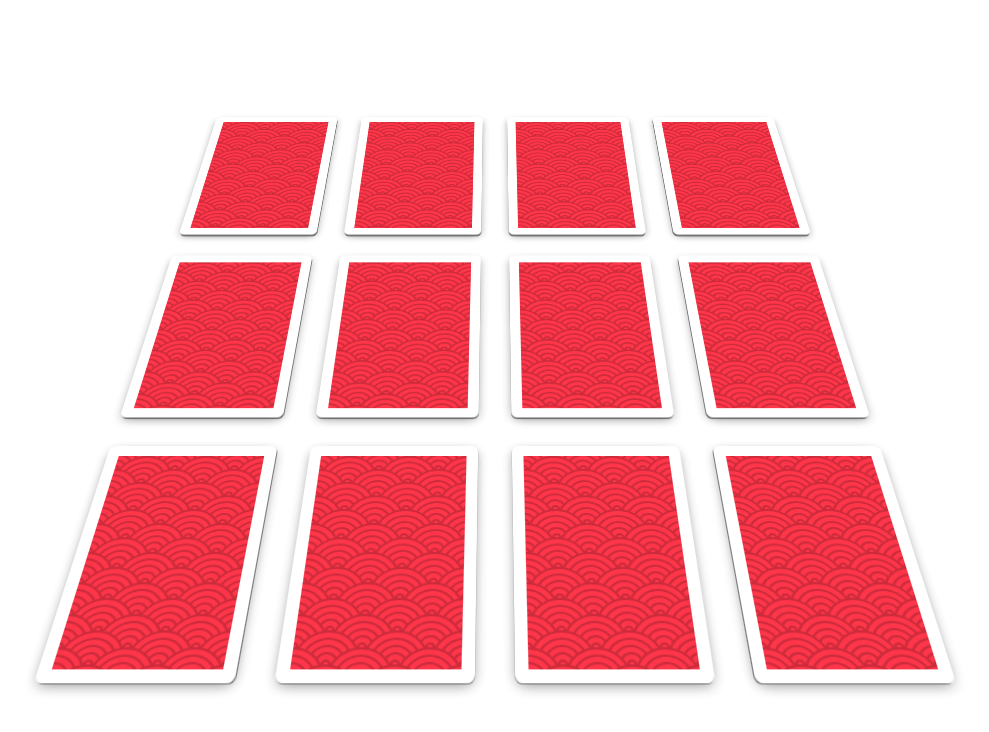
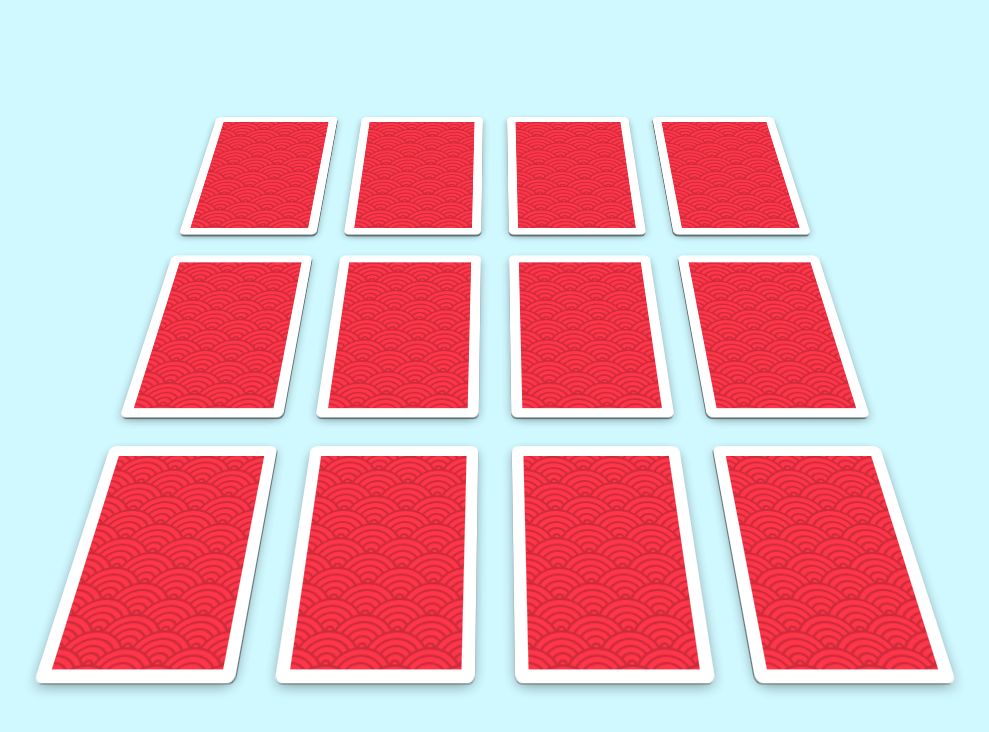
Before and after one commit to atamocius/memorya, a React (Vite) app: page / in a window 1280 px wide. Shown: the top 732 px of the page, without its empty margins (145-1134 px from the left). Built offline with nearby package versions, Linux system fonts and the light colour scheme.

Commit message:
Changed background color

```diff
--- a/src/index.css
+++ b/src/index.css
@@ -15,6 +15,8 @@ body {
   margin: 0;
 
   height: 100vh;
+
+  background-color: rgb(208, 248, 255);
 }
 
 #root {
```
